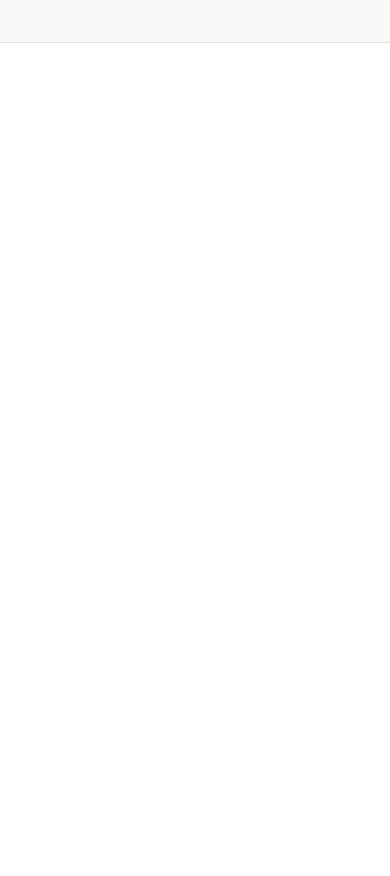
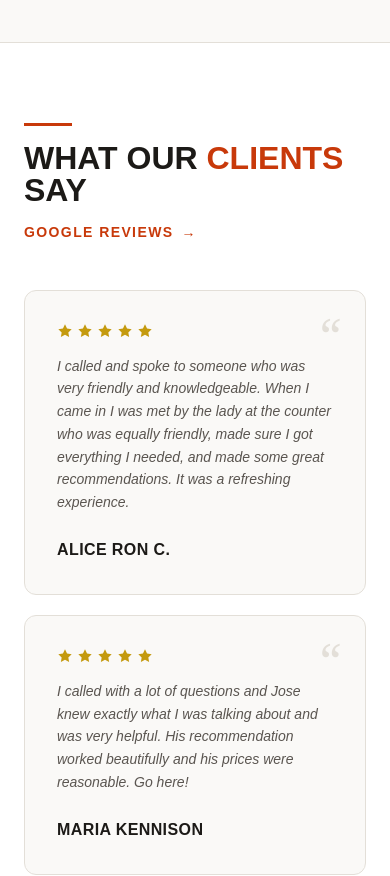
Before and after one commit to jose0-0/Decorative-Concrete-Supply, a Next.js app in the folder dcslv/: page / in a window 390 px wide. Shown: the part 6740-7616 px from the top of the page. Before the commit the page ends 6783 px from the top, so only its background shows below. Built offline with nearby package versions, Linux system fonts and the light colour scheme.

Commit message:
created a testimonials section

```diff
--- a/dcslv/app/page.tsx
+++ b/dcslv/app/page.tsx
@@ -6,6 +6,7 @@ import {
   Whydcs,
   Services,
   Vendors,
+  Testimonials,
 } from "@/components";
 
 export default function Home() {
@@ -18,6 +19,7 @@ export default function Home() {
       <Whydcs />
       <Services />
       <Vendors />
+      <Testimonials />
     </div>
   );
 }
--- /dev/null
+++ b/dcslv/components/Testimonials.tsx
@@ -0,0 +1,129 @@
+interface Testimonial {
+  name: string;
+  quote: string;
+  rating: number;
+}
+
+/* ─────────────────────────────────────────────
+   DATA
+   Add new reviews by appending to this array.
+   Rating accepts 1–5.
+───────────────────────────────────────────── */
+const testimonials: Testimonial[] = [
+  {
+    name: "Alice Ron C.",
+    rating: 5,
+    quote:
+      "I called and spoke to someone who was very friendly and knowledgeable. When I came in I was met by the lady at the counter who was equally friendly, made sure I got everything I needed, and made some great recommendations. It was a refreshing experience.",
+  },
+  {
+    name: "Maria Kennison",
+    rating: 5,
+    quote:
+      "I called with a lot of questions and Jose knew exactly what I was talking about and was very helpful. His recommendation worked beautifully and his prices were reasonable. Go here!",
+  },
+  {
+    name: 'Alberto "CC&TC" Trujillo',
+    rating: 5,
+    quote:
+      "Love this place! Very helpful and knowledgeable!! From the rental equipment, to material, and supplies we WILL BE BACK!!!! They stock everything we need! Thank You!",
+  },
+  {
+    name: "Robert Purdy",
+    rating: 5,
+    quote:
+      "I have known Jose for over 20 years — he knows his stuff! Impressed by how much they've grown. Jose has taken very good care of me. Everybody there has a great attitude and is there to get you taken care of.",
+  },
+];
+
+/* ─────────────────────────────────────────────
+   DELAY CLASSES
+   Cycles through delay-1 → delay-3 per card
+───────────────────────────────────────────── */
+const delayClass = (index: number): string => {
+  const delays = ["", "delay-1", "delay-2", "delay-3"];
+  return delays[index % 4];
+};
+const Testimonials = () => {
+  return (
+    <>
+      <section className="max-w-7xl mx-auto px-6 py-20">
+        {/* Section header */}
+        <div className="flex flex-col sm:flex-row sm:items-end justify-between gap-4 mb-12 reveal">
+          <div>
+            <div className="section-rule" />
+            <h2
+              className="font-head font-black uppercase text-stone-900 leading-none"
+              style={{ fontSize: "clamp(32px, 5vw, 52px)" }}
+            >
+              What Our <span className="text-brand">Clients</span> Say
+            </h2>
+          </div>
+          <a
+            href="https://www.google.com/search?q=decorative+concrete+supply+las+vegas"
+            target="_blank"
+            rel="noopener noreferrer"
+            className="font-head font-bold text-sm uppercase tracking-widest text-brand flex items-center gap-2 group"
+          >
+            Google Reviews{" "}
+            <span className="group-hover:translate-x-1 transition-transform inline-block">
+              →
+            </span>
+          </a>
+        </div>
+
+        {/* Testimonial grid */}
+        <div className="grid grid-cols-1 md:grid-cols-2 gap-5">
+          {testimonials.map((testimonial, index) => (
+            <figure
+              key={testimonial.name}
+              className={`bg-stone-50 border border-stone-200 rounded-xl p-8 relative card-hover reveal ${delayClass(index)}`}
+            >
+              {/* Decorative quote mark */}
+              <div
+                className="absolute top-5 right-6 text-5xl text-stone-200 font-serif leading-none select-none"
+                aria-hidden="true"
+              >
+                &ldquo;
+              </div>
+
+              {/* Star rating */}
+              <div
+                className="flex gap-1 mb-4"
+                aria-label={`${testimonial.rating} out of 5 stars`}
+                role="img"
+              >
+                {Array.from({ length: testimonial.rating }).map((_, i) => (
+                  <StarIcon
+                    key={i}
+                    className="w-4 h-4 text-gold fill-current"
+                  />
+                ))}
+              </div>
+
+              {/* Quote */}
+              <blockquote className="text-stone-600 text-sm leading-relaxed italic font-light mb-6">
+                {testimonial.quote}
+              </blockquote>
+
+              {/* Author */}
+              <figcaption className="font-head font-bold uppercase tracking-wide text-stone-900">
+                {testimonial.name}
+              </figcaption>
+            </figure>
+          ))}
+        </div>
+      </section>
+    </>
+  );
+};
+
+export default Testimonials;
+
+function StarIcon({ className }: { className?: string }) {
+  return (
+    <svg className={className} viewBox="0 0 24 24" aria-hidden="true">
+      <polygon points="12 2 15.09 8.26 22 9.27 17 14.14 18.18 21.02 12 17.77 5.82 21.02 7 14.14 2 9.27 8.91 8.26 12 2" />
+    </svg>
+  );
+}
--- a/dcslv/components/index.ts
+++ b/dcslv/components/index.ts
@@ -6,5 +6,16 @@ import Products from "./Products";
 import Whydcs from "./Whydcs";
 import Services from "./Services";
 import Vendors from "./Vendors";
+import Testimonials from "./Testimonials";
 
-export { Nav, Hero, Ticker, SearchBar, Products, Whydcs, Services, Vendors };
+export {
+  Nav,
+  Hero,
+  Ticker,
+  SearchBar,
+  Products,
+  Whydcs,
+  Services,
+  Vendors,
+  Testimonials,
+};
```
